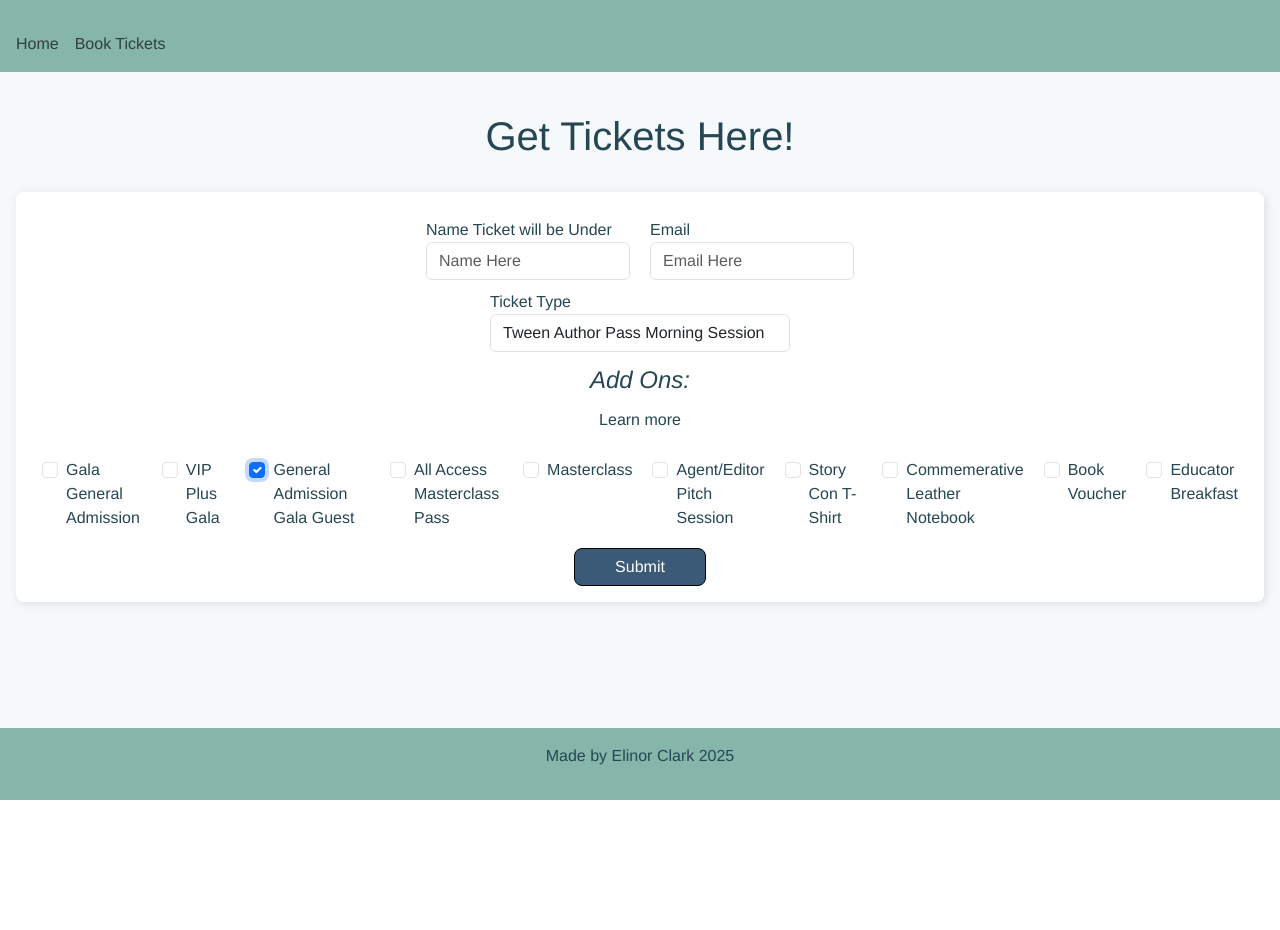
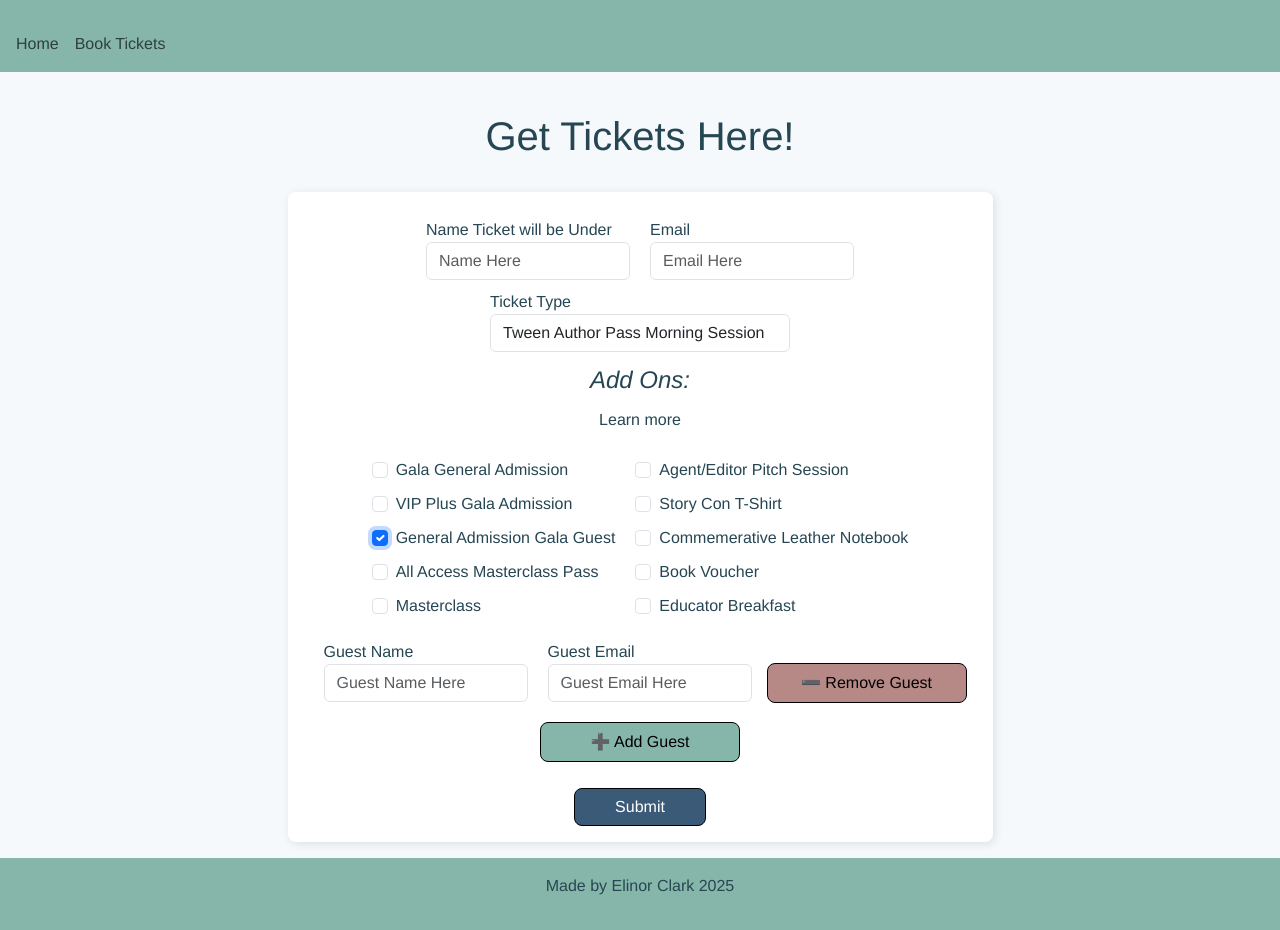
Before and after one commit to elliejeanclark/story-con-registration, a React (Create React App) app in the folder story-con/: page /book-tickets in a window 1280 px wide. Both pictures are taken after a click on the checkbox "General Admission Gala Guest". Before the commit the page ends 800 px from the top, so only its background shows below. Built offline with nearby package versions, Linux system fonts and the light colour scheme.

Commit message:
starting to implement add on information sections.

```diff
--- a/story-con/src/bookTickets/BookTickets.css
+++ b/story-con/src/bookTickets/BookTickets.css
@@ -44,3 +44,48 @@
 .form-check {
     margin: 10px;
 }
+
+#gala-guest-info {
+    display: flex;
+    flex-direction: column;
+    align-items: center;
+    padding: 10px;
+}
+
+.gala-guest-row {
+    display: flex;
+    flex-direction: row;
+    justify-content: space-between;
+    align-items: last baseline;
+}
+
+#add-guest-button {
+    background-color: #86B6A9;
+    border: 1px solid black;
+    border-radius: 0.5rem;
+    width: 200px;
+    height: 40px;
+    margin-top: 10px;
+    cursor: pointer;
+    transition: background-color 0.3s ease, color 0.3s ease;
+}
+
+#add-guest-button:hover {
+    background-color: #7ba59a;
+}
+
+#remove-guest-button {
+    background-color: #b68986;
+    border: 1px solid black;
+    border-radius: 0.5rem;
+    width: 200px;
+    height: 40px;
+    margin-top: 10px;
+    cursor: pointer;
+    transition: background-color 0.3s ease, color 0.3s ease;
+    margin-left: 5px;
+}
+
+#remove-guest-button:hover {
+    background-color: #a76f6f;
+}
--- a/story-con/src/bookTickets/BookTickets.jsx
+++ b/story-con/src/bookTickets/BookTickets.jsx
@@ -1,7 +1,40 @@
-import React from 'react';
+import React, {useState} from 'react';
 import './BookTickets.css';
 
 function BookTicketsPage() {
+    const [showGalaGuestInfo, setShowGalaGuestInfo] = useState(false);
+    const [galaGuests, setGalaGuests] = useState([{id: 1, name: '', email: ''}]);
+    const [showMasterclassInfo, setShowMasterclassInfo] = useState(false);
+    const [masterclasses, setMasterclasses] = useState([{id: 1, className: ''}]);
+
+    const addGuest = () => {
+        setGalaGuests([...galaGuests, {id: galaGuests.length + 1, name: '', email: ''}]);
+    };
+
+    const addMasterclass = () => {
+        setMasterclasses([...masterclasses, {id: masterclasses.length + 1, className: ''}]);
+    };
+
+    const removeGuest = (id) => {
+        setGalaGuests(galaGuests.filter(guest => guest.id !== id));
+    };
+
+    const removeMasterclass = (id) => {
+        setMasterclasses(masterclasses.filter(masterclass => masterclass.id !== id));
+    };
+
+    const handleGuestChange = (index, field, value) => {
+        const updatedGuests = [...galaGuests];
+        updatedGuests[index][field] = value;
+        setGalaGuests(updatedGuests);
+    };
+
+    const handleMasterclassChange = (index, field, value) => {
+        const updatedMasterclasses = [...masterclasses];
+        updatedMasterclasses[index][field] = value;
+        setMasterclasses(updatedMasterclasses);
+    };
+
     return (
         <div className="body">
             <h1 className="page-title">Get Tickets Here!</h1>
@@ -35,16 +68,24 @@ function BookTicketsPage() {
                 <p id="add-on-header">Add Ons:</p>
                 <p id="add-on-info">Learn more</p>
                 <div id="add-ons">
+                    <div id="first-five-addons">
                         <div className="form-check">
                             <input type="checkbox" className="form-check-input" id="generalAdmissionGala"/>
                             <label className="form-check-label" htmlFor="generalAdmissionGala">Gala General Admission</label>
                         </div>
                         <div className="form-check">
                             <input type="checkbox" className="form-check-input" id="vipPlusGala"/>
-                        <label className="form-check-label" htmlFor="vipPlusGala">VIP Plus Gala</label>
+                            <label className="form-check-label" htmlFor="vipPlusGala">VIP Plus Gala Admission</label>
                         </div>
                         <div className="form-check">
-                        <input type="checkbox" className="form-check-input" id="generalAdmissionGalaGuest"/>
+                            <input type="checkbox" className="form-check-input" id="generalAdmissionGalaGuest"
+                                onChange={(e) => {
+                                    setShowGalaGuestInfo(e.target.checked);
+                                    if (!e.target.checked) {
+                                        setGalaGuests([]);
+                                    }
+                                }
+                            }/>
                             <label className="form-check-label" htmlFor="generalAdmissionGalaGuest">General Admission Gala Guest</label>
                         </div>
                         <div className="form-check">
@@ -52,9 +93,18 @@ function BookTicketsPage() {
                             <label className="form-check-label" htmlFor="allAccessMasterClass">All Access Masterclass Pass</label>
                         </div>
                         <div className="form-check">
-                        <input type="checkbox" className="form-check-input" id="masterclass"/>
+                            <input type="checkbox" className="form-check-input" id="masterclass"
+                                onChange={(e) => {
+                                    setShowMasterclassInfo(e.target.checked);
+                                    if (!e.target.checked) {
+                                        setMasterclasses([]);
+                                    }
+                                }
+                            }/>
                             <label className="form-check-label" htmlFor="masterclass">Masterclass</label>
                         </div>
+                    </div>
+                    <div id="second-five-addons">
                         <div className="form-check">
                             <input type="checkbox" className="form-check-input" id="agentEditorPitchSession"/>
                             <label className="form-check-label" htmlFor="agentEditorPitchSession">Agent/Editor Pitch Session</label>
@@ -76,6 +126,62 @@ function BookTicketsPage() {
                             <label className="form-check-label" htmlFor="educatorBreakfast">Educator Breakfast</label>
                         </div>
                     </div>
+                </div>
+
+                {showMasterclassInfo && (
+                    <div id="masterclass-info">
+                        {masterclasses.map((masterclass, index) => (
+                            <div key={masterclass.id} className="masterclass-row">
+                                <div className="form-group">
+                                    <label htmlFor={`masterclass-name-${masterclass.id}`}>Masterclass Name</label>
+                                    <input
+                                        type="text"
+                                        className="form-control"
+                                        id={`masterclass-name-${masterclass.id}`}
+                                        placeholder="Masterclass Name Here"
+                                        value={masterclass.className}
+                                        onChange={(e) => handleMasterclassChange(index, "className", e.target.value)}
+                                    />
+                                </div>
+                                <button id="remove-masterclass-button" type="button" onClick={() => removeMasterclass(masterclass.id)}>➖ Remove Masterclass</button>
+                            </div>
+                        ))}
+                        <button id="add-masterclass-button" type="button" onClick={addMasterclass}>➕ Add Masterclass</button>
+                    </div>
+                )}
+
+                {showGalaGuestInfo && (
+                    <div id="gala-guest-info">
+                        {galaGuests.map((guest, index) => (
+                            <div key={guest.id} className="gala-guest-row">
+                                <div className="form-group">
+                                    <label htmlFor={`guest-name-${guest.id}`}>Guest Name</label>
+                                    <input
+                                        type="text"
+                                        className="form-control"
+                                        id={`guest-name-${guest.id}`}
+                                        placeholder="Guest Name Here"
+                                        value={guest.name}
+                                        onChange={(e) => handleGuestChange(index, "name", e.target.value)}
+                                    />
+                                </div>
+                                <div className="form-group">
+                                    <label htmlFor={`guest-email-${guest.id}`}>Guest Email</label>
+                                    <input
+                                        type="email"
+                                        className="form-control"
+                                        id={`guest-email-${guest.id}`}
+                                        placeholder="Guest Email Here"
+                                        value={guest.email}
+                                        onChange={(e) => handleGuestChange(index, "email", e.target.value)}
+                                    />
+                                </div>
+                                <button id="remove-guest-button" type="button" onClick={() => removeGuest(guest.id)}>➖ Remove Guest</button>
+                            </div>
+                        ))}
+                        <button id="add-guest-button" type="button" onClick={addGuest}>➕ Add Guest</button>
+                    </div>
+                )}
                 <button id="submit-button" type="submit" className="btn btn-primary">Submit</button>
             </form>
         </div>
```
Lines whose indentation alone changed are shown as unchanged.
